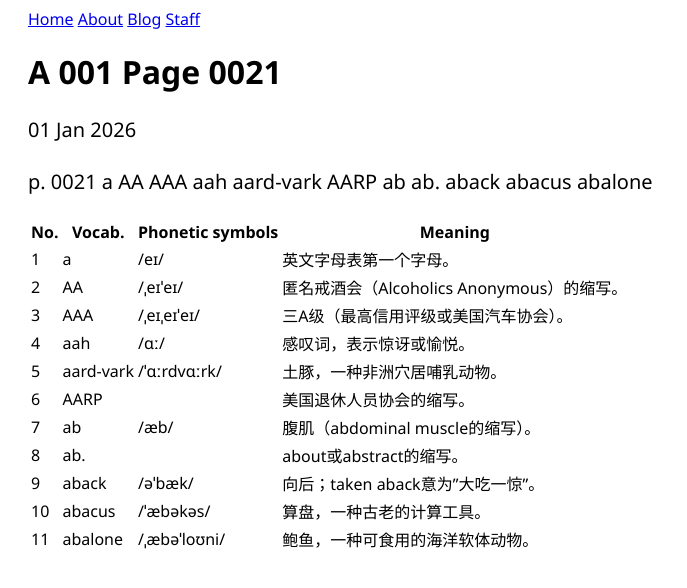
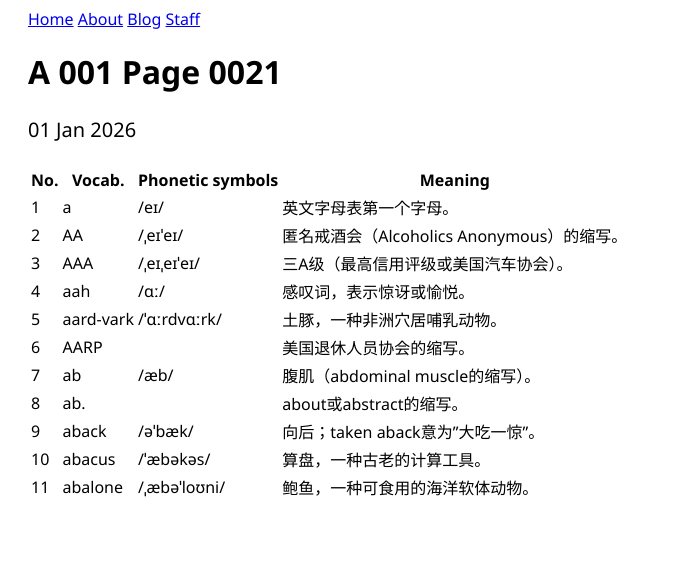
Before and after one commit to LTPHub/LTPHub.github.io, a Jekyll site: the page built from _posts/2026-01-01-A-001-Page 0021.md, in a window 1280 px wide. Shown: the top 588 px of the page, without its empty margins (0-687 px from the left). Built offline with Jekyll 4.4.1, drawn with Linux system fonts in a browser that asks for light colours.

Commit message:
Add files via upload

```diff
--- a/_posts/2026-01-01-A-001-Page 0021.md
+++ b/_posts/2026-01-01-A-001-Page 0021.md
@@ -3,18 +3,6 @@ layout: post
 author: Frenzied Flame
 ---
 
-p. 0021
-a
-AA
-AAA
-aah
-aard-vark
-AARP
-ab
-ab.
-aback
-abacus
-abalone
 
 | No.  | Vocab.    | Phonetic symbols | Meaning                                    |
 | ---- | --------- | ---------------- | ------------------------------------------ |
```
